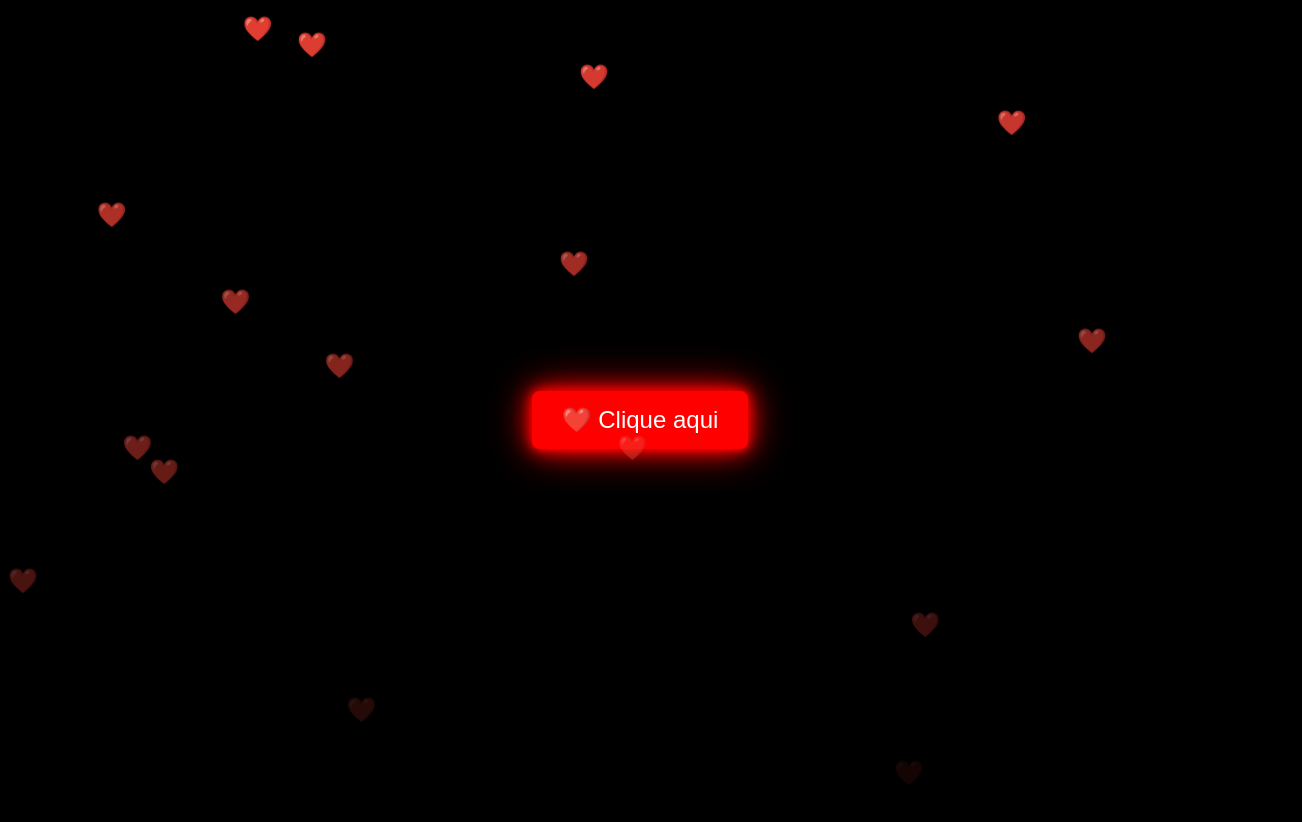
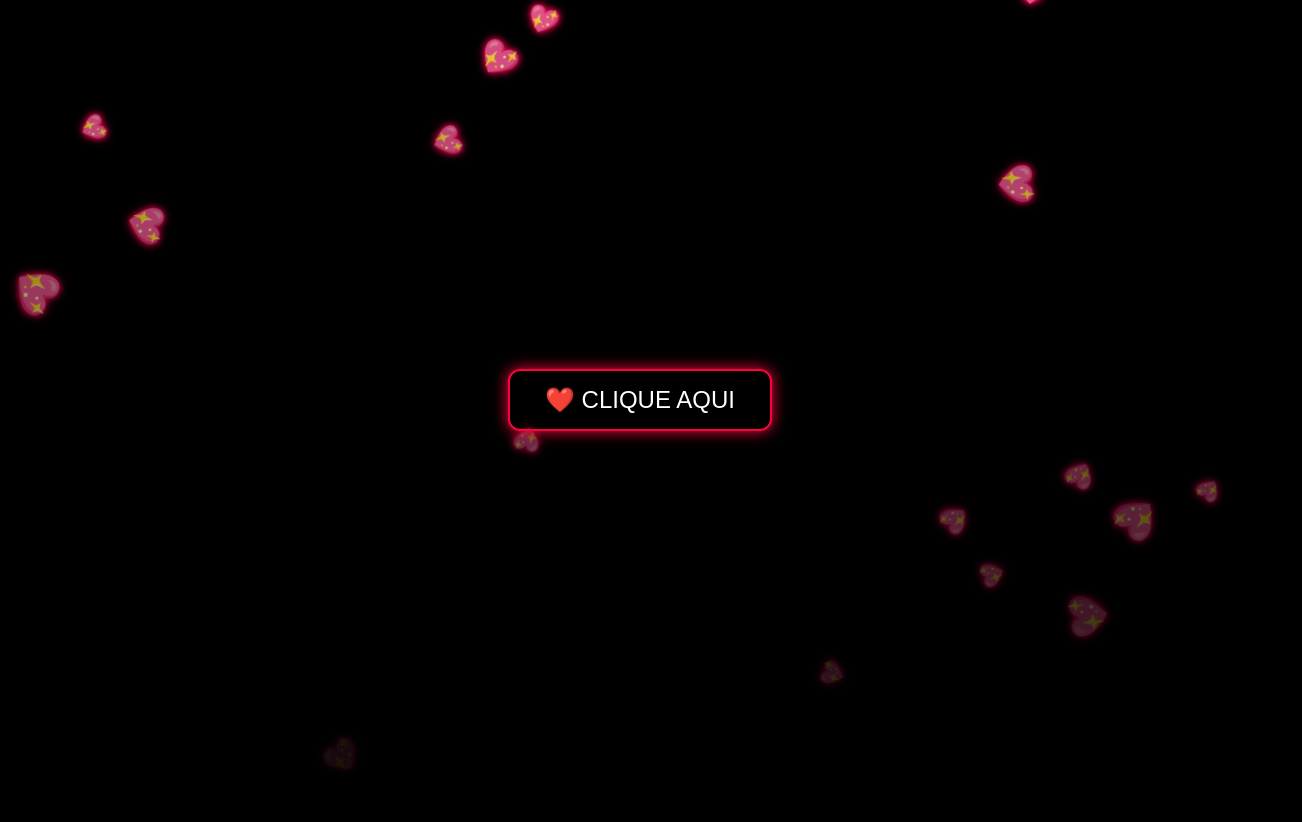
Before and after one commit to Edsonmachadobastos/inicio, a plain HTML site: page index.html in a window 1280 px wide. Shown: the whole page, 1302 px wide, since content can reach past the window. Drawn offline with Linux system fonts and the light colour scheme.

Commit message:
Update index.html

```diff
--- a/index.html
+++ b/index.html
@@ -1,55 +1,58 @@
 <!DOCTYPE html>
 <html lang="pt-BR">
 <head>
-  <meta charset="UTF-8">
-  <meta name="viewport" content="width=device-width, initial-scale=1.0">
-  <title>Botão Neon com Corações</title>
+  <meta charset="UTF-8" />
+  <meta name="viewport" content="width=device-width, initial-scale=1.0"/>
+  <title>Amor em Neon</title>
   <style>
     body {
       margin: 0;
-      background-color: #000;
+      background: #000;
       overflow: hidden;
-      font-family: Arial, sans-serif;
-    }
-
-    .container {
+      font-family: 'Poppins', sans-serif;
       display: flex;
       justify-content: center;
       align-items: center;
       height: 100vh;
       flex-direction: column;
-      text-align: center;
-      padding: 20px;
     }
 
-    .neon-button {
-      padding: 15px 30px;
+    .btn-glow {
+      background: transparent;
+      color: #fff;
+      border: 2px solid #ff003c;
+      padding: 15px 35px;
       font-size: 24px;
-      color: #fff;
-      background: #ff0000;
-      border: none;
-      border-radius: 8px;
+      border-radius: 12px;
+      text-transform: uppercase;
       text-decoration: none;
-      box-shadow: 0 0 10px #ff0000, 0 0 20px #ff0000, 0 0 40px #ff0000;
-      transition: transform 0.2s;
+      cursor: pointer;
+      position: relative;
+      z-index: 2;
+      transition: 0.3s ease-in-out;
+      box-shadow: 0 0 15px #ff003c;
     }
 
-    .neon-button:hover {
-      transform: scale(1.1);
+    .btn-glow:hover {
+      background-color: #ff003c;
+      color: #000;
+      box-shadow: 0 0 25px #ff003c, 0 0 50px #ff003c;
     }
 
     .heart {
       position: absolute;
       top: -50px;
-      font-size: 24px;
-      color: red;
-      animation: fall linear infinite;
+      font-size: 20px;
+      color: #ff003c;
+      text-shadow: 0 0 5px #ff003c, 0 0 10px #ff0055;
+      animation: fall linear forwards;
       user-select: none;
+      z-index: 1;
     }
 
     @keyframes fall {
       to {
-        transform: translateY(110vh);
+        transform: translateY(110vh) rotate(360deg);
         opacity: 0;
       }
     }
@@ -59,33 +62,31 @@
     }
 
     @media (max-width: 600px) {
-      .neon-button {
+      .btn-glow {
         font-size: 18px;
-        padding: 12px 24px;
+        padding: 12px 25px;
       }
     }
   </style>
 </head>
 <body>
 
-  <div class="container">
-    <a href="https://edsonmachadobastos.github.io/amor-da-minha-vida-/" target="_blank" class="neon-button">❤️ Clique aqui</a>
-  </div>
+  <a href="https://edsonmachadobastos.github.io/amor-da-minha-vida-/" target="_blank" class="btn-glow">❤️ Clique aqui</a>
 
-  <!-- Música de fundo (coloque seu link de áudio abaixo) -->
+  <!-- Música de fundo -->
   <audio autoplay loop>
     <source src="ali-gatie-it-s-you-traducao-legendado_ZfxjgNuH.mp3" type="audio/mpeg">
     Seu navegador não suporta áudio.
   </audio>
 
   <script>
-    // Função para criar corações caindo
-    function createHeart() {
+    function spawnHeart() {
       const heart = document.createElement('div');
       heart.classList.add('heart');
-      heart.innerText = '❤️';
+      heart.innerText = '💖';
       heart.style.left = Math.random() * 100 + 'vw';
-      heart.style.animationDuration = (Math.random() * 3 + 2) + 's';
+      heart.style.fontSize = Math.random() * 20 + 20 + 'px';
+      heart.style.animationDuration = (Math.random() * 2 + 3) + 's';
       document.body.appendChild(heart);
 
       setTimeout(() => {
@@ -93,7 +94,8 @@
       }, 5000);
     }
 
-    setInterval(createHeart, 300);
+    setInterval(spawnHeart, 200);
   </script>
+
 </body>
 </html>
```
